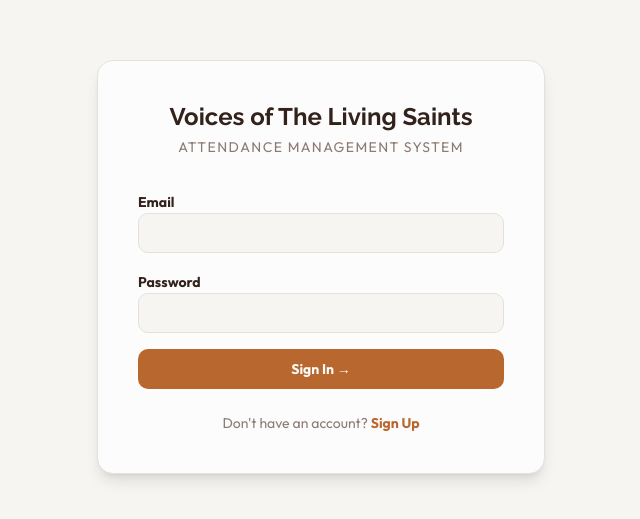
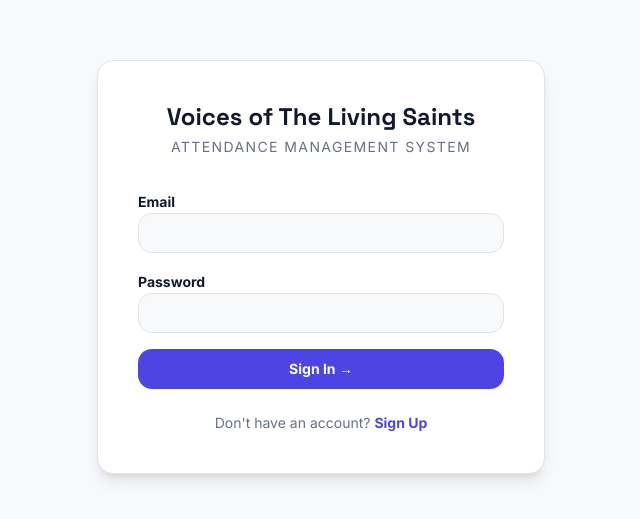
Before and after one commit to Thedarkwa/VoTLS, a React (Vite) app: page /login in a window 1280 px wide. Shown: the part 133-652 px from the top of the page, without its empty margins (319-959 px from the left). Built offline with nearby package versions, Linux system fonts and the light colour scheme; the HTML template or start-up script is replaced by a standard one.

Commit message:
Changes
Co-authored-by: Thedarkwa <130385488+Thedarkwa@users.noreply.github.com>

```diff
--- a/src/index.css
+++ b/src/index.css
@@ -1,4 +1,4 @@
-@import url('https://fonts.googleapis.com/css2?family=Raleway:wght@400;600;700&family=Outfit:wght@300;400;600;700&display=swap');
+@import url('https://fonts.googleapis.com/css2?family=Space+Grotesk:wght@500;600;700&family=Inter:wght@300;400;500;600;700&display=swap');
 
 @tailwind base;
 @tailwind components;
@@ -6,50 +6,56 @@
 
 @layer base {
   :root {
-    --background: 30 25% 96%;
-    --foreground: 20 30% 15%;
+    --background: 220 30% 98%;
+    --foreground: 224 40% 12%;
 
-    --card: 30 30% 99%;
-    --card-foreground: 20 30% 15%;
+    --card: 0 0% 100%;
+    --card-foreground: 224 40% 12%;
 
-    --popover: 30 30% 99%;
-    --popover-foreground: 20 30% 15%;
+    --popover: 0 0% 100%;
+    --popover-foreground: 224 40% 12%;
 
-    --primary: 25 60% 45%;
-    --primary-foreground: 30 30% 98%;
+    --primary: 244 75% 58%;
+    --primary-foreground: 0 0% 100%;
+    --primary-glow: 268 80% 65%;
 
-    --secondary: 30 20% 90%;
-    --secondary-foreground: 20 30% 20%;
+    --secondary: 220 25% 94%;
+    --secondary-foreground: 224 40% 18%;
 
-    --muted: 30 15% 92%;
-    --muted-foreground: 20 10% 50%;
+    --muted: 220 20% 95%;
+    --muted-foreground: 220 12% 46%;
 
-    --accent: 35 55% 50%;
-    --accent-foreground: 30 30% 98%;
+    --accent: 268 80% 62%;
+    --accent-foreground: 0 0% 100%;
 
-    --destructive: 0 55% 50%;
+    --destructive: 0 72% 55%;
     --destructive-foreground: 0 0% 100%;
 
-    --success: 145 45% 38%;
+    --success: 158 70% 42%;
     --success-foreground: 0 0% 100%;
 
-    --warning: 38 70% 50%;
-    --warning-foreground: 20 30% 15%;
+    --warning: 38 92% 55%;
+    --warning-foreground: 224 40% 12%;
 
-    --border: 30 15% 88%;
-    --input: 30 15% 88%;
-    --ring: 25 60% 45%;
+    --border: 220 20% 90%;
+    --input: 220 20% 90%;
+    --ring: 244 75% 58%;
 
-    --radius: 0.75rem;
+    --radius: 1rem;
 
-    --sidebar-background: 30 20% 94%;
-    --sidebar-foreground: 20 30% 15%;
-    --sidebar-primary: 25 60% 45%;
-    --sidebar-primary-foreground: 30 30% 98%;
-    --sidebar-accent: 30 15% 90%;
-    --sidebar-accent-foreground: 20 30% 15%;
-    --sidebar-border: 30 15% 88%;
-    --sidebar-ring: 25 60% 45%;
+    --gradient-primary: linear-gradient(135deg, hsl(244 75% 58%), hsl(268 80% 65%));
+    --gradient-surface: linear-gradient(180deg, hsl(220 30% 99%), hsl(220 25% 96%));
+    --shadow-elegant: 0 10px 40px -12px hsl(244 75% 58% / 0.25);
+    --shadow-soft: 0 2px 8px -2px hsl(224 40% 12% / 0.06);
+
+    --sidebar-background: 224 40% 10%;
+    --sidebar-foreground: 220 20% 90%;
+    --sidebar-primary: 244 75% 58%;
+    --sidebar-primary-foreground: 0 0% 100%;
+    --sidebar-accent: 224 30% 16%;
+    --sidebar-accent-foreground: 220 20% 95%;
+    --sidebar-border: 224 30% 18%;
+    --sidebar-ring: 244 75% 58%;
   }
 }
 
@@ -61,14 +67,27 @@
   body {
     @apply bg-background text-foreground font-body;
     min-height: 100vh;
+    background-image:
+      radial-gradient(ellipse 80% 60% at 50% -10%, hsl(244 75% 58% / 0.08), transparent 60%),
+      radial-gradient(ellipse 60% 50% at 100% 0%, hsl(268 80% 65% / 0.06), transparent 60%);
+    background-attachment: fixed;
   }
 }
 
 @layer utilities {
   .font-display {
-    font-family: 'Raleway', sans-serif;
+    font-family: 'Space Grotesk', sans-serif;
   }
   .font-body {
-    font-family: 'Outfit', sans-serif;
+    font-family: 'Inter', sans-serif;
+  }
+  .bg-gradient-primary {
+    background: var(--gradient-primary);
+  }
+  .shadow-elegant {
+    box-shadow: var(--shadow-elegant);
+  }
+  .shadow-soft {
+    box-shadow: var(--shadow-soft);
   }
 }
```
